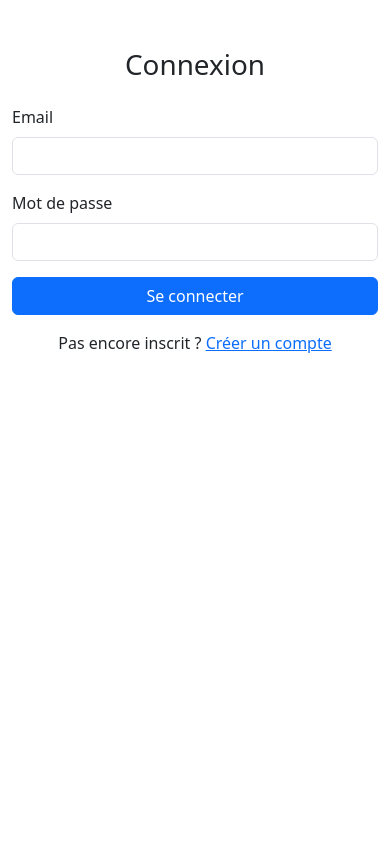
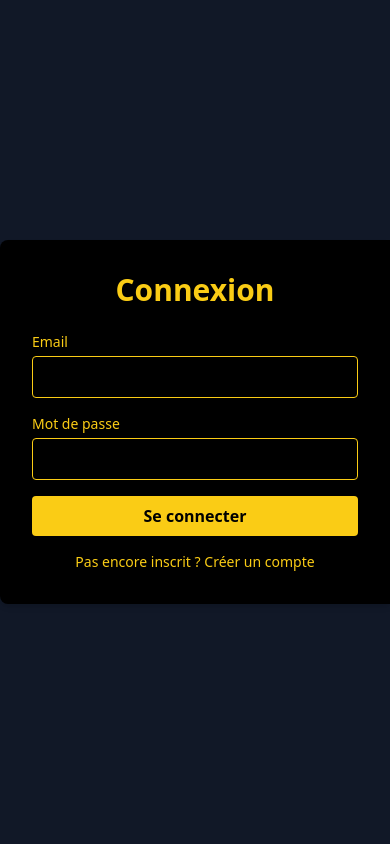
Before and after one commit to AllabouchAnas/Perle-d-Or-Gestion-d-Inventaire-Bijouterie, a CodeIgniter 4 app: the page made by app/app/Views/auth/login.php in a window 390 px wide. Run offline with PHP 8.4 and a stand-in for CodeIgniter, Linux system fonts and the light colour scheme; the template is opened without the code that fills it, so the values that code supplies are empty; some libraries are stand-ins or nearby versions.

Commit message:
register/login style

```diff
--- a/app/app/Views/auth/login.php
+++ b/app/app/Views/auth/login.php
@@ -6,28 +6,26 @@
     <meta name="viewport" content="width=device-width, initial-scale=1.0">
     <title>Connexion</title>
 
-    <!-- Inclure Bootstrap CSS -->
-    <link href="https://cdn.jsdelivr.net/npm/bootstrap@5.3.0-alpha1/dist/css/bootstrap.min.css" rel="stylesheet">
-
-    <!-- Optionnel : Si vous avez votre propre fichier CSS -->
-
+    <!-- Intégration de Tailwind CSS -->
+    <script src="https://cdn.tailwindcss.com"></script>
 </head>
 
-<body>
-    <div class="container">
-        <div class="row justify-content-center mt-5">
-            <div class="col-md-6">
-                <h1 class="text-center mb-4">Connexion</h1>
+<body class="bg-gray-900">
+    <div class="container mx-auto">
+        <div class="flex justify-center items-center min-h-screen">
+            <!-- Section gauche avec formulaire -->
+            <div class="w-full md:w-1/2 bg-black text-yellow-400 shadow-md rounded-l-lg p-8 max-w-md">
+                <h1 class="text-3xl font-bold text-center mb-6">Connexion</h1>
 
                 <!-- Affichage des messages flash -->
                 <?php if (session()->getFlashdata('success')): ?>
-                    <div class="alert alert-success">
+                    <div class="bg-green-100 text-green-700 p-4 rounded mb-4">
                         <?= session()->getFlashdata('success') ?>
                     </div>
                 <?php endif; ?>
 
                 <?php if (session()->getFlashdata('error')): ?>
-                    <div class="alert alert-danger">
+                    <div class="bg-red-100 text-red-700 p-4 rounded mb-4">
                         <?= session()->getFlashdata('error') ?>
                     </div>
                 <?php endif; ?>
@@ -37,28 +35,32 @@
                     <?= csrf_field() ?> <!-- Protection CSRF -->
 
                     <!-- Champ Email -->
-                    <div class="mb-3">
-                        <label for="email" class="form-label">Email</label>
-                        <input type="email" name="email" value="<?= old('email') ?>" class="form-control" required>
+                    <div class="mb-4">
+                        <label for="email" class="block text-sm font-medium">Email</label>
+                        <input type="email" name="email" value="<?= old('email') ?>" class="w-full mt-1 p-2 border border-yellow-400 bg-black rounded focus:outline-none focus:ring-2 focus:ring-yellow-400" required>
                     </div>
 
                     <!-- Champ Mot de passe -->
-                    <div class="mb-3">
-                        <label for="password" class="form-label">Mot de passe</label>
-                        <input type="password" name="password" class="form-control" required>
+                    <div class="mb-4">
+                        <label for="password" class="block text-sm font-medium">Mot de passe</label>
+                        <input type="password" name="password" class="w-full mt-1 p-2 border border-yellow-400 bg-black rounded focus:outline-none focus:ring-2 focus:ring-yellow-400" required>
                     </div>
 
-                    <!-- Bouton de soumission -->
-                    <button type="submit" class="btn btn-primary w-100">Se connecter</button>
+                    <!-- Bouton de connexion -->
+                    <button type="submit" class="w-full bg-yellow-400 hover:bg-yellow-500 text-black font-bold py-2 px-4 rounded">
+                        Se connecter
+                    </button>
                 </form>
 
-                <p class="mt-3 text-center">Pas encore inscrit ? <a href="<?= base_url('register') ?>">Créer un compte</a></p>
+                <p class="mt-4 text-center text-sm">Pas encore inscrit ? <a href="<?= base_url('register') ?>" class="text-yellow-400 hover:underline">Créer un compte</a></p>
+            </div>
+
+            <!-- Section droite avec image -->
+            <div class="w-1/2 hidden md:block">
+                <img src="" alt="Image de présentation" class="h-full w-full object-cover rounded-r-lg">
             </div>
         </div>
     </div>
-
-    <!-- Inclure le script Bootstrap JS (optionnel) -->
-    <script src="https://cdn.jsdelivr.net/npm/bootstrap@5.3.0-alpha1/dist/js/bootstrap.bundle.min.js"></script>
 </body>
 
 </html>
```
Also changed, not shown: app/app/Views/auth/Register.php (+19 -13 lines), app/app/Views/auth/request_reset.php (deleted, +0 -26 lines), app/app/Views/auth/reset_password.php (deleted, +0 -26 lines), app/writable/database.db.
